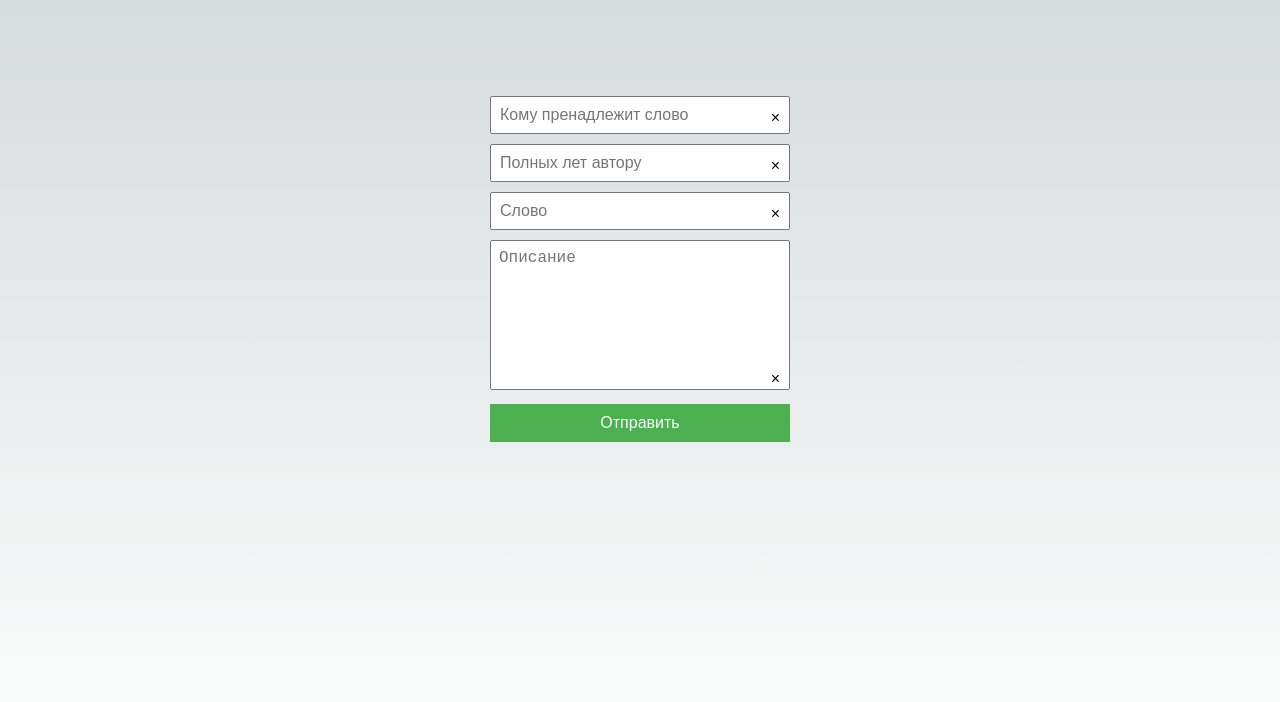
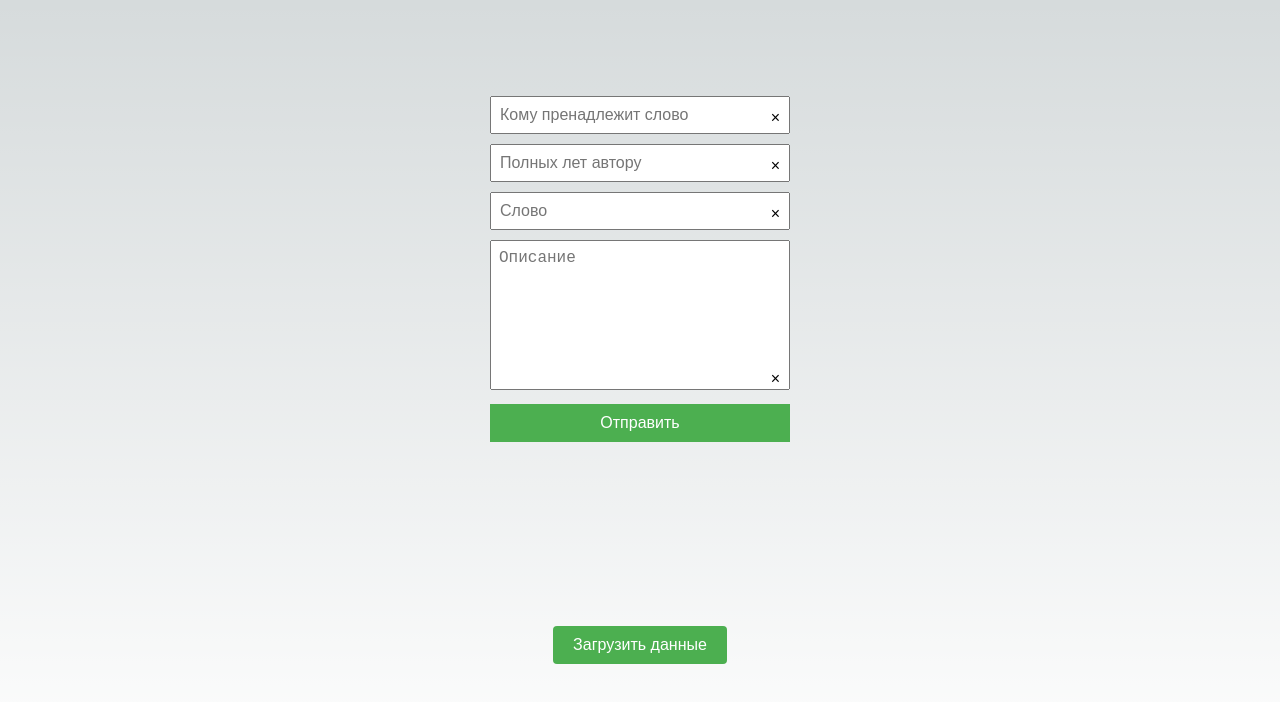
Before and after one commit to RUS29TAM/server, a Next.js app: page / in a window 1280 px wide. Shown: the top 702 px of the page. Built offline with nearby package versions, Linux system fonts and the light colour scheme.

Commit message:
chore: configure main page

```diff
--- a/src/app/page.tsx
+++ b/src/app/page.tsx
@@ -1,10 +1,13 @@
+'use client'
 import styles from "./page.module.css";
 import Form from "@/app/components/Form/Form";
+import Page from "@/app/pages/DataFetcher/page";
 
 export default function Home() {
   return (
     <main className={styles.main}>
       <Form />
+        <Page />
     </main>
   );
 }
```
